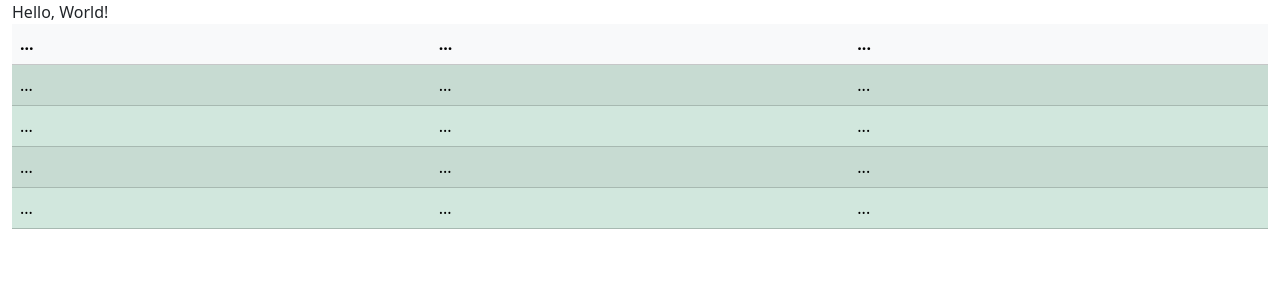
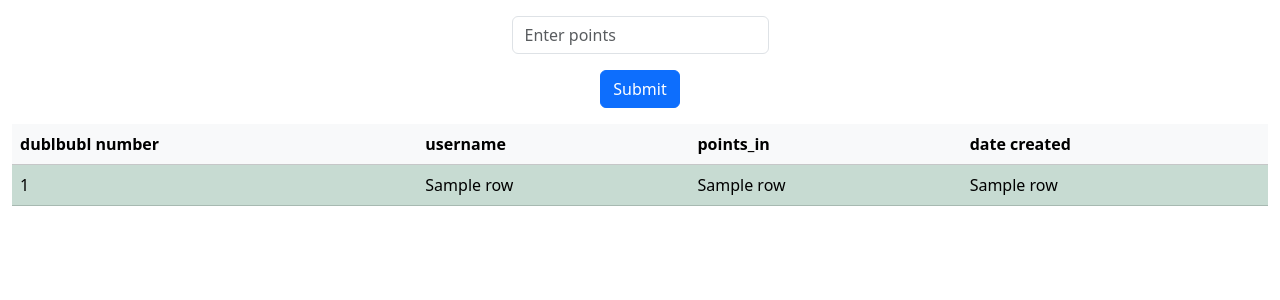
Before and after one commit to jasonch01/BubblePoints, a Flask app: template templates/index.html in a window 1280 px wide. Shown: the part 66-366 px from the top of the page. Run offline with Flask 3, Linux system fonts and the light colour scheme; the template is opened without the code that fills it: most values are stand-ins (such as "Sample title", 1, 10 or a date in 2020).

Commit message:
Updated 1/26/25

```diff
--- a/app.py
+++ b/app.py
@@ -1,5 +1,6 @@
 import os
 import sqlite3
+import datetime
 
 from secret_key import secret_key as default_key
 from dotenv import load_dotenv
@@ -27,16 +28,42 @@ Session(app)
 con = sqlite3.connect("dublbubl.db", check_same_thread=False)
 cur = con.cursor()
 
-cur.execute("""
-CREATE TABLE IF NOT EXISTS users (
-    id INTEGER PRIMARY KEY AUTOINCREMENT NOT NULL,
-    username TEXT NOT NULL,
-    hash TEXT NOT NULL,
-    points INTEGER NOT NULL DEFAULT 1000
-)
-""")
 
+def init_db():
+    # Create users table
+    cur.execute("""
+    CREATE TABLE IF NOT EXISTS users (
+        id INTEGER PRIMARY KEY AUTOINCREMENT NOT NULL,
+        username TEXT NOT NULL,
+        hash TEXT NOT NULL,
+        points INTEGER NOT NULL DEFAULT 1000
+    )
+    """)
 
+    # Create dublbubl table
+    cur.execute("""
+    CREATE TABLE IF NOT EXISTS dublbubl (
+        row_id INTEGER PRIMARY KEY AUTOINCREMENT NOT NULL,
+        user_id INTEGER NOT NULL,
+        username TEXT NOT NULL,
+        points_in INTEGER NOT NULL,
+        points_out INTEGER NOT NULL,
+        date_created TEXT NOT NULL,
+        FOREIGN KEY (user_id) REFERENCES users(id)
+        FOREIGN KEY (username) REFERENCES users(username)
+    )
+    """)
+
+    # Create points_tracker table
+    cur.execute("""
+    CREATE TABLE IF NOT EXISTS points_tracker (
+        tracker_id INTEGER PRIMARY KEY AUTOINCREMENT NOT NULL,
+        current_points_in INTEGER NOT NULL,
+        date_created TEXT NOT NULL
+    )
+    """)
+
+init_db()
 
 @app.after_request
 def after_request(response):
@@ -55,9 +82,113 @@ def login_required(f):
     return decorated_function
 
 
-@app.route("/")
+@app.route("/", methods=["GET", "POST"])
 def index():
-        return render_template('index.html')
+
+    # Check database for dublbubl table
+    dublbubl = cur.execute("SELECT * FROM dublbubl").fetchall()
+
+    current_points_in = cur.execute("SELECT current_points_in FROM points_tracker").fetchone()
+    print(f"Current points in points tracker: {current_points_in[0]}")
+
+    points = request.form.get("points")
+    current_date = datetime.datetime.now().strftime("%Y-%m-%d %H:%M:%S")
+
+    if request.method == "POST":
+        # Check points are entered
+        if not points:
+            return "No points entered"
+        try:
+            points = int(points)
+        except ValueError:
+            return "Invalid Input"
+
+        # Check points are positive number
+        if points is None:
+            return "Invalid Input"
+        elif points <= 0:
+            return "Points must be postiive"
+
+
+         # Check database for user details
+        user_id = session["user_id"]
+        user = cur.execute("SELECT * FROM users WHERE id = ?", (user_id,)).fetchone()
+
+        try:
+            # Insert row into dublbubl
+            cur.execute("""
+            INSERT INTO dublbubl (row_id, user_id, username, points_in, points_out, date_created)
+            VALUES (?, ?, ?, ?, ?, ?)
+            """, (None, user[0], user[1], points, (points * 2), current_date))
+            # Commit the changes to the dublbubl database
+            con.commit()
+        except Exception as e:
+            print(f"Error inserting row into dublbubl: {e}")
+            con.rollback()
+
+        # Fetch the number of rows in dublbubl
+        row_count = cur.execute("SELECT COUNT(*) FROM dublbubl").fetchone()[0]
+        print(f"Number of rows in dublbubl: {row_count}")
+
+
+        # Add points_in to points_tracker only if dublbubl has more than 1 row
+        if row_count > 1:
+            if current_points_in:
+                new_points_in = current_points_in[0] + points
+                cur.execute("UPDATE points_tracker SET current_points_in = ?, date_created = ?", (new_points_in, current_date))
+            else:
+                cur.execute("INSERT INTO points_tracker (current_points_in, date_created) VALUES (?, ?)", (points, current_date))
+
+            # Commit the changes to the points_tracker database
+            con.commit()
+        else:
+            # If there is only one row, don't update points in points_tracker
+            new_points_in = current_points_in[0] if current_points_in else 0
+
+        oldest_row_points_out = cur.execute("SELECT points_out FROM dublbubl ORDER BY row_id ASC LIMIT 1").fetchone()
+
+        print(f"Current_points_in: {current_points_in[0]}")
+
+        # If total points added exceed twice the oldest row's points, delete the oldest row
+        while new_points_in >= oldest_row_points_out[0]:
+            print(f"Oldest row points_out: {oldest_row_points_out[0]}")
+
+            # Get the row ID of the oldest row
+            oldest_row_id = cur.execute("SELECT row_id FROM dublbubl ORDER BY row_id ASC LIMIT 1").fetchone()
+
+            print(f"Current points before deletion: {current_points_in[0]}")
+
+            #Delete the oldest row
+            cur.execute("DELETE FROM dublbubl WHERE row_id = ?", (oldest_row_id[0],))
+            con.commit()
+
+            print(f"Deleting row with points_out: {oldest_row_points_out[0]}")
+
+            # Calculate the remaining points in points_tracker
+            remaining_points_in = new_points_in - oldest_row_points_out[0]
+
+            # Update points_tracker with the remaining points
+            cur.execute("UPDATE points_tracker SET current_points_in = ?, date_created = ?", (remaining_points_in, current_date))
+            con.commit()
+
+            new_points_in = remaining_points_in
+
+            oldest_row_points_out = cur.execute("SELECT points_out FROM dublbubl ORDER BY row_id ASC LIMIT 1").fetchone()
+
+            if oldest_row_points_out is None:
+                break
+
+
+        return redirect("/")
+
+    else:
+        return render_template('index.html', dublbubl=dublbubl)
+
+
+
+
+
+
 
 
 @app.route("/register", methods=["GET", "POST"])
--- a/templates/index.html
+++ b/templates/index.html
@@ -2,38 +2,32 @@
 
 {% block main %}
 
-Hello, World!
+<form action="/" method="post">
+  <div class="mb-3">
+      <input class="form-control mx-auto w-auto" name="points" placeholder="Enter points" type="number">
+  </div>
+  <button class="btn btn-primary" type="submit">Submit</button>
+</form>
 
 
 <table class="table table-success table-striped table-md">
   <thead>
     <tr class="table-light">
-      <th class="table-light">...</th>
-      <th class="table-light">...</th>
-      <th class="table-light">...</th>
+      <th class="table-light">dublbubl number</th>
+      <th class="table-light">username</th>
+      <th class="table-light">points_in</th>
+      <th class="table-light">date created</th>
     </tr>
   </thead>
   <tbody>
+    {% for row in dublbubl %}
     <tr class="table-secondary">
-      <td class="table-success">...</td>
-      <td class="table-success">...</td>
-      <td class="table-success">...</td>
+      <td class="table-success">{{ row[0] }}</td>
+      <td class="table-success">{{ row[2] }}</td>
+      <td class="table-success">{{ row[3] }}</td>
+      <td class="table-success">{{ row[5] }}</td>
     </tr>
-    <tr class="table-secondary">
-      <td class="table-success">...</td>
-      <td class="table-success">...</td>
-      <td class="table-success">...</td>
-    </tr>
-    <tr class="table-secondary">
-      <td class="table-success">...</td>
-      <td class="table-success">...</td>
-      <td class="table-success">...</td>
-    </tr>
-    <tr class="table-secondary">
-      <td class="table-success">...</td>
-      <td class="table-success">...</td>
-      <td class="table-success">...</td>
-    </tr>
+    {% endfor %}
   </tbody>
 </table>
 
```
Also changed, not shown: dublbubl.db, 2 other files.
